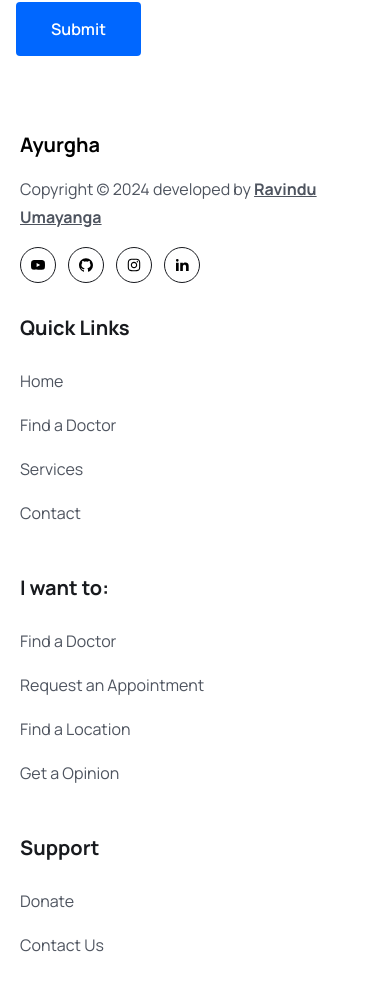
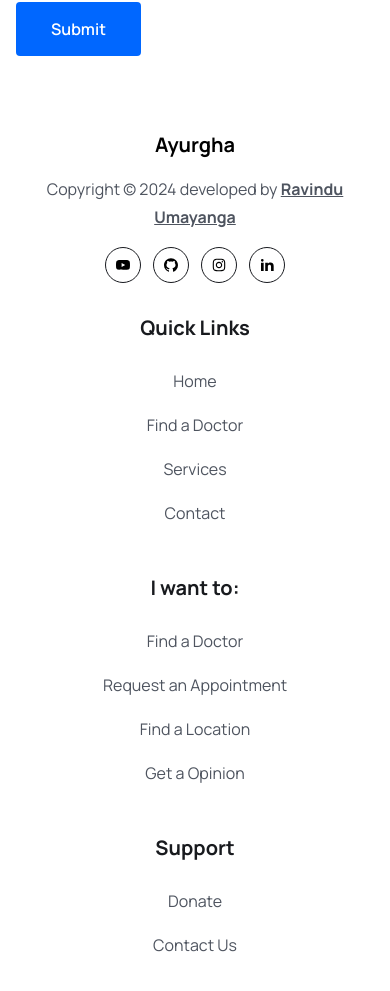
Before and after one commit to RavinduISHA/Ayurgha-FE, a React (Vite) app: page /contact in a window 390 px wide. Shown: the part 733-1724 px from the top of the page. Built offline with nearby package versions, Linux system fonts and the light colour scheme.

Commit message:
Update Footer.jsx

```diff
--- a/src/components/Footer/Footer.jsx
+++ b/src/components/Footer/Footer.jsx
@@ -82,7 +82,7 @@ const Footer = () => {
     <footer className="pb-16 pt-10">
       <div className="container">
         <div className="flex justify-between flex-col md:flex-row flex-warp gap-[30px]">
-          <div>
+          <div className="text-center md:text-start">
             {/* <img src={logo} alt="" className="w-48 h-20" /> */}
             <p className="font-bold text-black text-xl">Ayurgha</p>
             <p className="text-[16px] leading-7 font-[400] text-textColor mt-4">
@@ -95,7 +95,7 @@ const Footer = () => {
               </a>
             </p>
 
-            <div className="flex items-center gap-3 mt-4">
+            <div className="flex items-center justify-center md:justify-start gap-3 mt-4">
               {socialLinks.map((link, index) => (
                 <Link
                   to={link.path}
@@ -108,7 +108,7 @@ const Footer = () => {
             </div>
           </div>
 
-          <div>
+          <div className="text-center md:text-start">
             <h2 className="text-[20px] leading-[30px] font-[700] mb-6 text-heading">
               Quick Links
             </h2>
@@ -126,7 +126,7 @@ const Footer = () => {
             </ul>
           </div>
 
-          <div>
+          <div className="text-center md:text-start">
             <h2 className="text-[20px] leading-[30px] font-[700] mb-6 text-heading">
               I want to:{" "}
             </h2>
@@ -144,7 +144,7 @@ const Footer = () => {
             </ul>
           </div>
 
-          <div>
+          <div className="text-center md:text-start">
             <h2 className="text-[20px] leading-[30px] font-[700] mb-6 text-heading">
               Support
             </h2>
```
